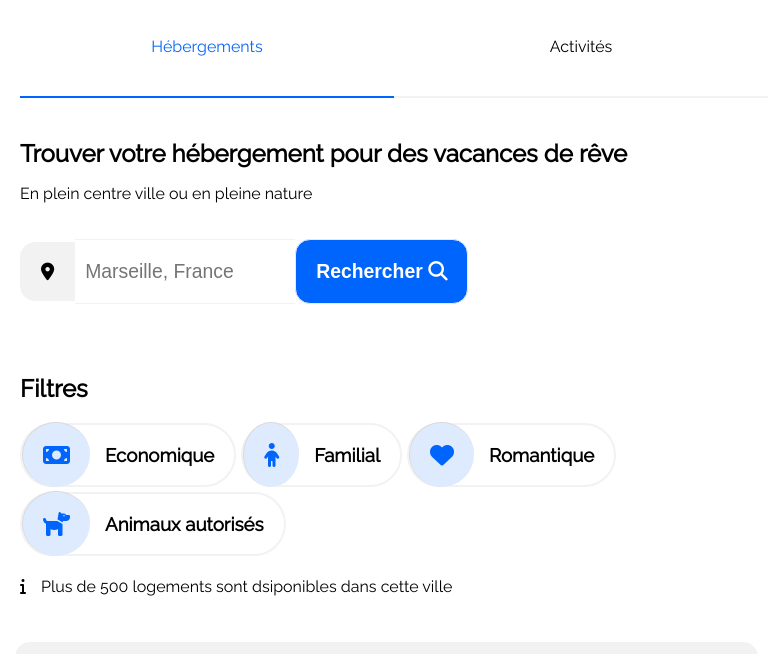
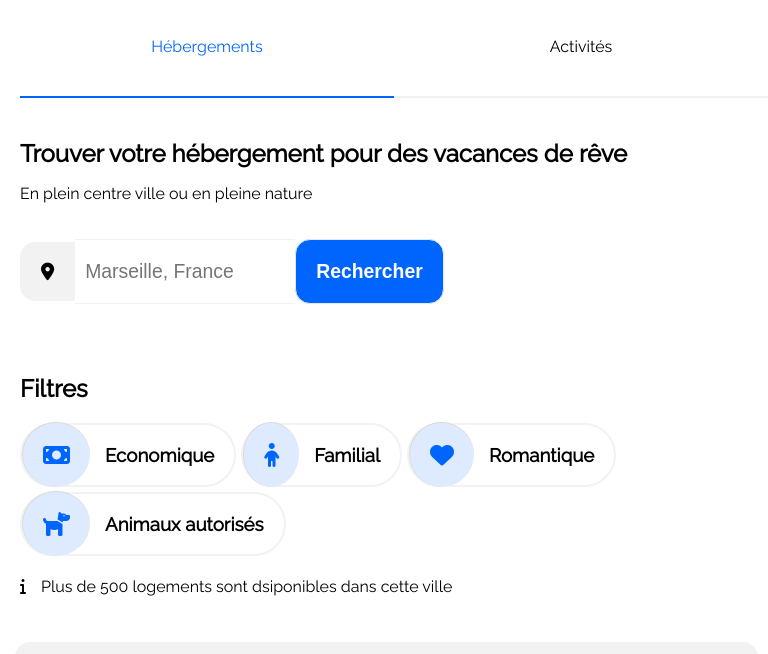
Before and after one commit to jsr029/RakotonirinaJeanSebastien_2_29072021, a plain HTML site: page index.html in a window 768 px wide. Shown: the part 102-756 px from the top of the page. Drawn offline with Linux system fonts and the light colour scheme.

Commit message:
ok Soutenance P2

```diff
--- a/css/responsive.css
+++ b/css/responsive.css
@@ -50,6 +50,12 @@
     .entete{
         justify-content:flex-start;
     }
+    .but{
+        display: block;
+    }
+    .loupe{
+        display: none !important;
+    }
     .acts_bloc h3{
         font-size: 0.7em;
     }
@@ -62,8 +68,11 @@
         display: flex;
         flex-direction: column;
     }
-    .cherche button.but{
+    .but{
         display: block;
+    }
+    .loupe{
+        display: none !important;
     }
     .mostpop{
         grid-template-columns: 1fr 1fr 1fr;
@@ -120,19 +129,15 @@
     h1{
         font-size: 1.5em;
     }
-    .loupe{
-        display: none;
-        color: white;
-    }
     .cherche button{
         border-radius: 15px;
     }
     input[type="text"]{
         max-width: 210px;
     }
-    /*.but{
-        display: none;
-    }*/
+    .but{
+        display: block;
+    }
     .mostpop{
         display: flex;
         flex-direction: column;
@@ -191,9 +196,9 @@
         margin-top: 30px;
     }
 }
-@media screen and (max-width:425px){
+@media screen and (max-width:447px){
     .loupe{
-        display: block;
+        display: block !important;
         color:white
     }
     .but{
--- a/css/styles.css
+++ b/css/styles.css
@@ -76,7 +76,13 @@ h1{
 }
 
 /***************************************************** Cherche **********************************************/
-.cherche{
+    .but{
+        display: block;
+    }
+    .loupe{
+        display: none !important;
+    }
+    .cherche{
     display: inline-flex;
     flex-direction: row;
     align-items: center;
@@ -414,6 +420,3 @@ h1{
 .pieds_bloc a{
     color: black;
 }
-.loupe{
-        display: none;
-}
```
